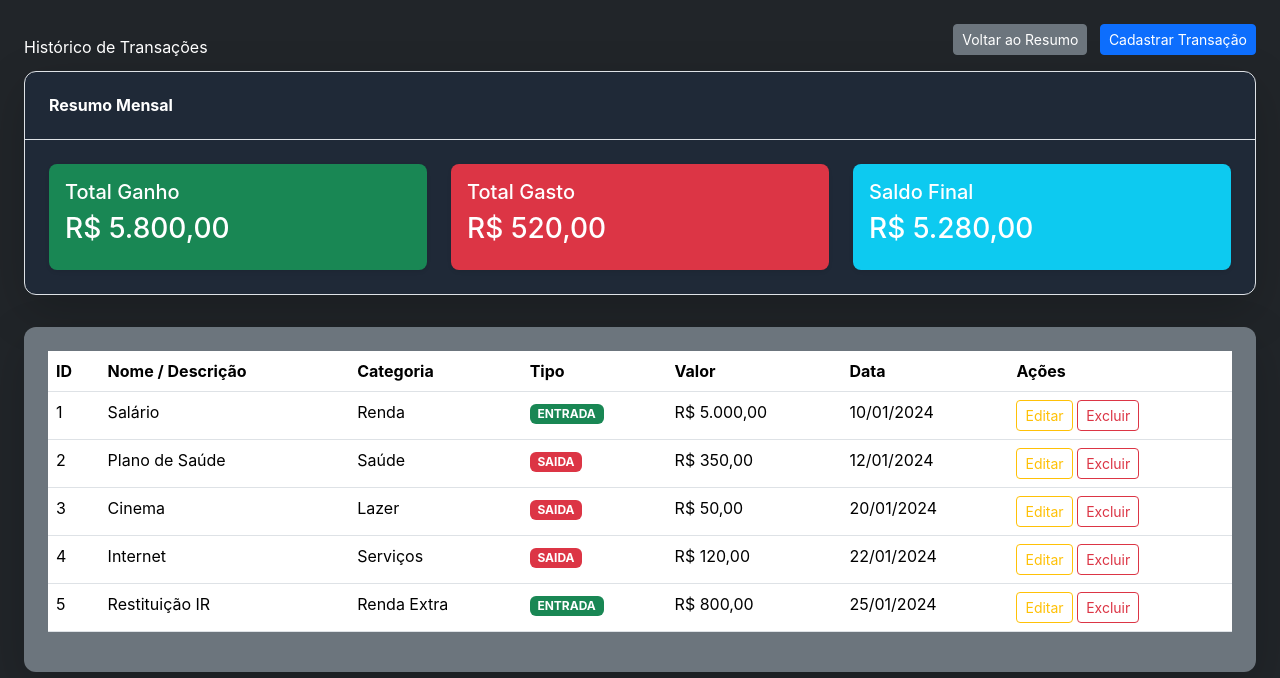
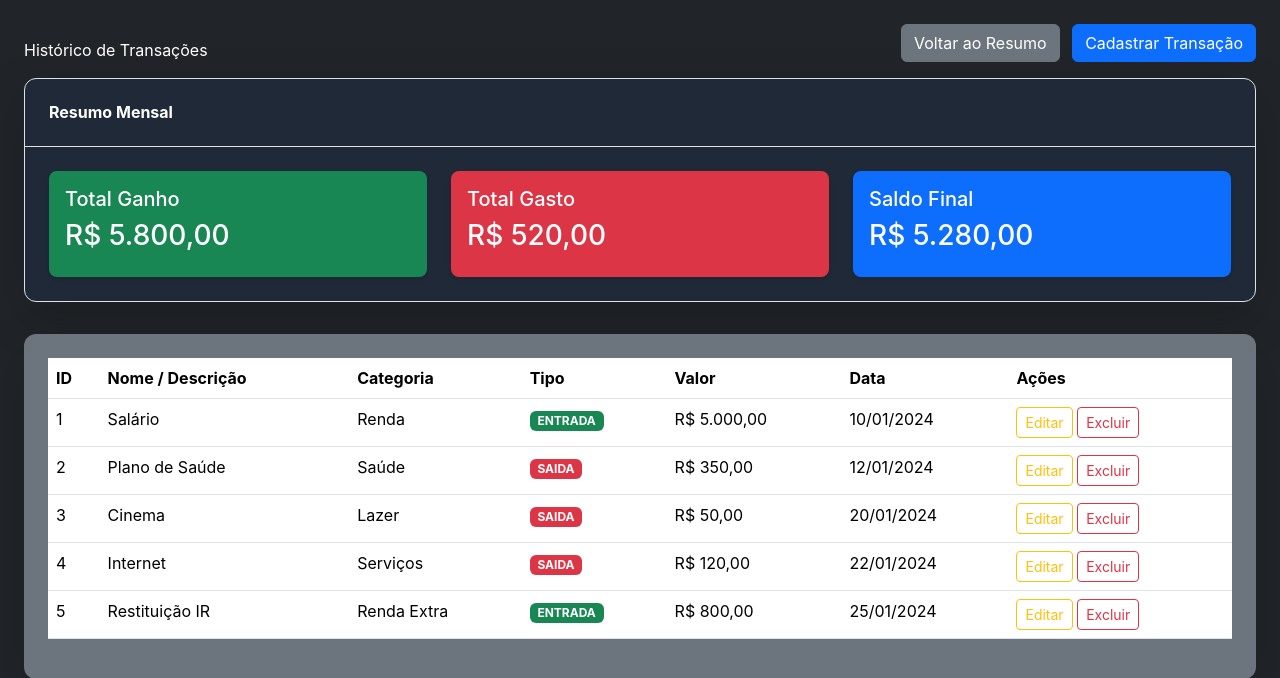
Before and after one commit to userdanieldev/controle_financeiro, a PHP site: page /historic.php?id=1 in a window 1280 px wide. Shown: the top 678 px of the page. Run offline with PHP 8.4, Linux system fonts and the light colour scheme; data comes from the database, SQL or seed files in the repository; some libraries are stand-ins or nearby versions.

Commit message:
Modificações visuais (hovers, buttons e footer)

```diff
--- a/historic.php
+++ b/historic.php
@@ -47,8 +47,8 @@ if (isset($_GET['id'])) {
         <div class="d-flex justify-content-between align-items-center">
             <h1 class="text-white">Histórico de Transações</h1>
             <div>
-                <a href="index.php" class="btn btn-sm mb-3 btn-secondary me-2">Voltar ao Resumo</a>
-                <a href="criar_transacao.php?id=<?= $month_id ?>" id="openModalButton" class="btn btn-sm mb-3 btn-primary">
+                <a href="index.php" class="btn btn-md mb-3 btn-secondary me-2">Voltar ao Resumo</a>
+                <a href="criar_transacao.php?id=<?= $month_id ?>" id="openModalButton" class="btn btn-md mb-3 btn-primary">
                     Cadastrar Transação
                 </a>
             </div>
@@ -60,19 +60,19 @@ if (isset($_GET['id'])) {
             </div>
             <div class="p-4 row row-cols-1 row-cols-md-3 g-4">
                 <div class="col">
-                    <div class="p-3 bg-success text-white rounded-lg shadow-sm">
+                    <div class="p-3 bg-success text-white rounded-lg shadow-sm transition-all duration-300 hover:scale-105">
                         <p class="h5">Total Ganho</p>
                         <p class="h3">R$ <?= number_format($totalIncome, 2, ',', '.') ?></p>
                     </div>
                 </div>
                 <div class="col">
-                    <div class="p-3 bg-danger text-white rounded-lg shadow-sm">
+                    <div class="p-3 bg-danger text-white rounded-lg shadow-sm transition-all duration-300 hover:scale-105">
                         <p class="h5">Total Gasto</p>
                         <p class="h3">R$ <?= number_format($totalExpense, 2, ',', '.') ?></p>
                     </div>
                 </div>
                 <div class="col">
-                    <div class="p-3 bg-info text-white rounded-lg shadow-sm">
+                    <div class="p-3 bg-primary text-white rounded-lg shadow-sm transition-all duration-300 hover:scale-105">
                         <p class="h5">Saldo Final</p>
                         <p class="h3">R$ <?= number_format($finalBalance, 2, ',', '.') ?></p>
                     </div>
```
Also changed, not shown: index.php (+4 -4 lines).
